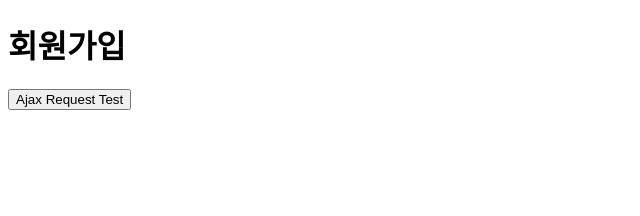
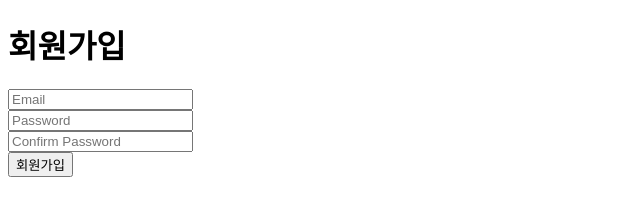
Before and after one commit to TEAM-REMITZ/newon-online, an Electron app: page Client/html/newAcc.html in a window 1280 px wide. Shown: the whole page, without its empty margins (0-640 px from the left). Drawn offline with nearby package versions, Linux system fonts and the light colour scheme.

Commit message:
create account ui

```diff
--- a/Client/html/newAcc.html
+++ b/Client/html/newAcc.html
@@ -11,9 +11,18 @@
 </head>
 <body>
   <h1>회원가입</h1>
-
-  <button onclick="ajaxTest()">Ajax Request Test</button>
-  <p id='ajax-test'></p>
+  <div>
+    <input placeholder="Email" type='email'>
+  </div>
+  <div>
+    <input placeholder="Password" type='password'>
+  </div>
+  <div>
+    <input placeholder="Confirm Password" type="password">
+  </div>
+  <div>
+    <button>회원가입</button>
+  </div>
 </body>
 
 </html>
```
